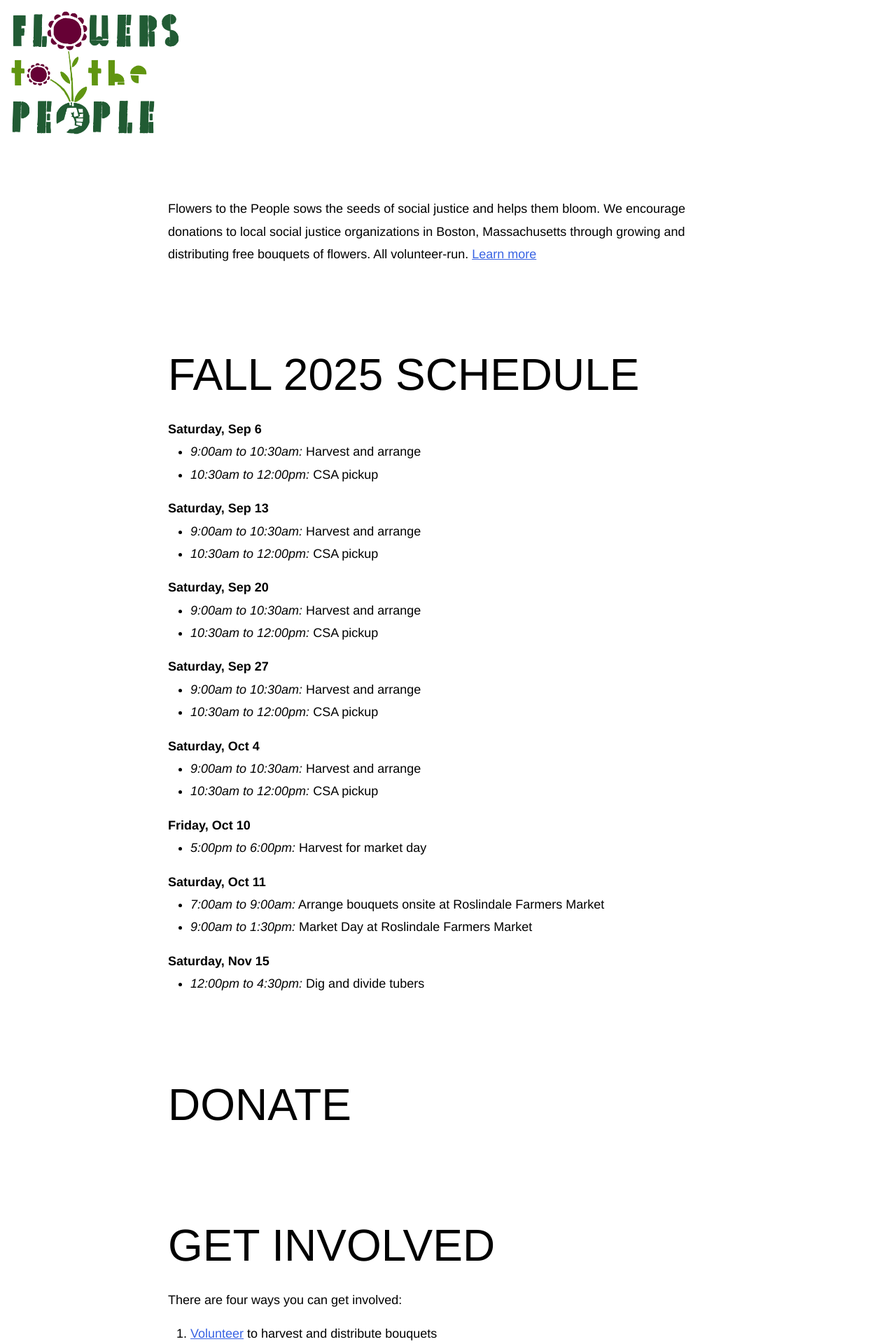
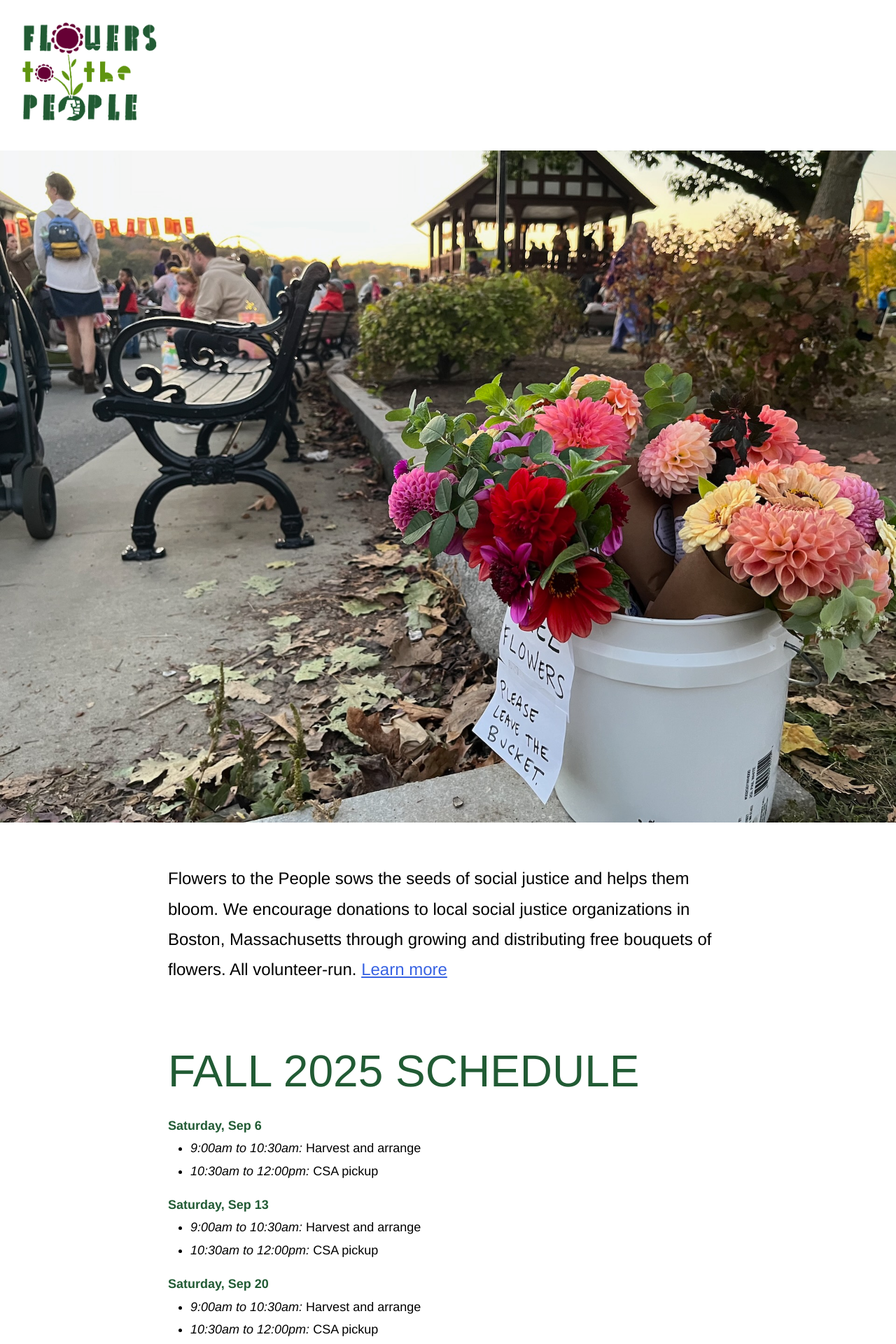
Before and after one commit to heybenji/flowerstothepeople, a Jekyll site: the page built from index.html, in a window 1280 px wide. Shown: the top 1920 px of the page at 70% size. Built offline with Jekyll 4.4.1, drawn with Linux system fonts in a browser that asks for light colours; some web fonts are replaced; a script that is not in the unit is left out; some of the changed text lies outside the part shown.

Commit message:
Hero image and more final donate ask

```diff
--- a/_sass/_base.scss
+++ b/_sass/_base.scss
@@ -14,10 +14,11 @@
 $brand-green-dark: #215b34;
 $brand-green-medium: #609511;
 $brand-green-light: #e4ea8c;
+$brand-pink-dark: #660135;
 $black: mix($white, #000, 5%);
 $border-radius: 8px;
 $spacing-unit: 1rem;
-$timing-unit: 300ms;
+$timing-unit: 500ms;
 
 %brand-font {
   font-family: "Palette Mosaic", 'Helvetica', 'Arial', sans-serif;
@@ -57,17 +58,20 @@
 h1 {
   font-size: 4rem;
   @extend %brand-font;
+  color: $brand-green-dark;
 }
 
 h2 {
   font-size: 2.5rem;
   @extend %brand-font;
+  color: $brand-green-medium;
 }
 
 h3 {
   font-weight: bold;
   font-size: 1.125rem;
   margin-bottom: 0;
+  color: $brand-green-dark;
 }
 
 p {
@@ -181,7 +185,36 @@
 ------------------------------------------------- */
 
 .home > section {
-  margin-bottom: 4rem;
+  margin-bottom: 2rem;
+}
+
+.home .intro {
+  // background-image: url('/images/header-background-lanter-parade.jpg');
+  // background-size: cover;
+  // background-position: bottom right;
+  // color: $white;
+  // text-shadow: 0 0 2rem $black;
+  font-size: 1.5rem;
+}
+
+/* Donate Link
+------------------------------------------------- */
+
+a.donate-cta {
+  background: $brand-pink-dark;
+  border-radius: 2rem;
+  color: $white;
+  display: block;
+  width: fit-content;
+  font-size: 2rem;
+  font-weight: bold;
+  padding: 1rem 3rem;
+  text-decoration: none;
+  transition: all ease $timing-unit;
+  &:hover {
+    background: color.scale($brand-pink-dark, $lightness: 15%);
+    transform: translate(-.25rem,-.25rem);
+  }
 }
 
 /* Social Icons
--- a/_sass/_layout.scss
+++ b/_sass/_layout.scss
@@ -5,11 +5,11 @@
 }
 
 .site-header {
-  padding: 1rem 1rem 4rem 1rem;
+  padding: 2rem;
 }
 
 .site-logo {
-  max-width: 15rem;
+  max-width: 12rem;
   height: auto;
 }
 
@@ -18,13 +18,31 @@
   text-align: right;
 }
 
-.home section,
-.page main {
+body.home section,
+body.page main {
   max-width: 50rem;
   margin-right: auto;
   margin-left: auto;
   padding: 1rem;
 }
+
+body.home section.hero-image {
+  max-width: unset;
+  padding: unset;
+}
+
+/*
+body.home section.intro {
+  position: relative;
+  max-width: unset;
+  min-height: 100vh;
+  p {
+    position: absolute;
+    bottom: 1rem;
+    left: 1rem;
+  }
+}
+*/
 
 
 /* Wider than a phone
@@ -51,7 +69,6 @@
 @media screen and (min-width: 40rem) and (min-height: 50rem) {
 
 
-
 }
 
 /* Wider than a medium laptop
@@ -59,4 +76,14 @@
 
 @media screen and (min-width: 65rem) {
 
+  /*
+  body.home section.intro {
+    p {
+      max-width: 36rem;
+      left: 2rem;
+      bottom: 2rem;
+    }
+
+  }
+  */
 }
--- a/index.html
+++ b/index.html
@@ -6,11 +6,15 @@
 class: home
 ---
 
+<section class="hero-image">
+  <img src="{{ '/images/hero-lantern-parade.jpg' | prepend: site.baseurl }}" alt="Sunset scene outside in a park. In the foreground, a bucket full of colorful flowers. On the bucket is a sign saying 'FREE FLOWERS. Please leave the bucket.'">
+</section>
+
 <section class="intro">
 
 <p>
   {{ site.description }}
-  <a href="{{ site.baseurl }}/about">Learn more</a>
+  <a href="{{ '/about' | prepend: site.baseurl }}">Learn more</a>
 </p>
 
 </section>
@@ -43,7 +47,17 @@
   Donate
 </h1>
 
-<div class="gfm-embed" data-url="https://www.gofundme.com/f/support-beyond-bond-legal-defense-fund/widget/medium?sharesheet=undefined&attribution_id=sl:93d5d7cb-54dd-434a-858d-de9292aa10ed"></div><script defer src="https://www.gofundme.com/static/js/embed.js"></script>
+<p>
+  The <a href="https://www.beyondbondboston.org">Beyond Bond &amp; Legal Defense Fund</a> raises money for immigration bonds to free people in ICE prisons in Massachusetts and Rhode Island or those detained elsewhere who are from or returning to MA.
+</p>
+
+<p>
+  <a class="donate-cta" href="https://www.gofundme.com/f/support-beyond-bond-legal-defense-fund?lang=en_US&utm_campaign=man_ss_icons&utm_medium=customer&utm_source=copy_link&attribution_id=sl%3A93d5d7cb-54dd-434a-858d-de9292aa10ed">Donate now</a>
+</p>
+
+<p>
+  <em>Note:</em> The donate button above will take you to a GoFundMe that sends money directly to the <em>Beyond Bond &amp; Legal Defense Fund</em>. <em>Flowers to the People</em> is all volunteer and receives none of the money donated.
+</p>
 
 </section>
 
@@ -59,20 +73,19 @@
 <ol>
   <li>
     <a href="https://docs.google.com/forms/d/e/1FAIpQLSc_mUEyj9bZt_skcQKT8Nm99cxukdyVFp9CGZh_Pw90YG33xw/viewform?pli=1" title="Fill out volunteer sign-up form">
-      Volunteer</a>
+      <strong>Volunteer</strong></a>
     to harvest and distribute bouquets</li>
   <li>
     <a href="https://www.gofundme.com/f/support-beyond-bond-legal-defense-fund/donate?utm_campaign=unknown&utm_medium=referral&utm_source=website" title="Go to GoFundMe donation form">
-      Donate</a>
-    when you receive a bouquet</li>
+      <strong>Donate</strong></a>
+    when you receive a bouquet (if you wish and are able)</li>
   <li>
-    <strong>
-      Donate to pick up</strong>
-    a Community Solidarity Agriculture share on harvest days
+    <strong>Sign up for</strong>
+    a Community Solidarity Agriculture share on harvest days (sign ups are limited)
   </li>
   <li>
     <a href="https://docs.google.com/forms/d/e/1FAIpQLSc_mUEyj9bZt_skcQKT8Nm99cxukdyVFp9CGZh_Pw90YG33xw/viewform?pli=1" title="Fill out volunteer sign-up form">
-      Help divide tubers</a>
+      <strong>Help dig up and divide tubers</strong></a>
     in the fall
   </li>
 </ol>
```
Also changed, not shown: images/hero-lantern-parade.jpg (added).
